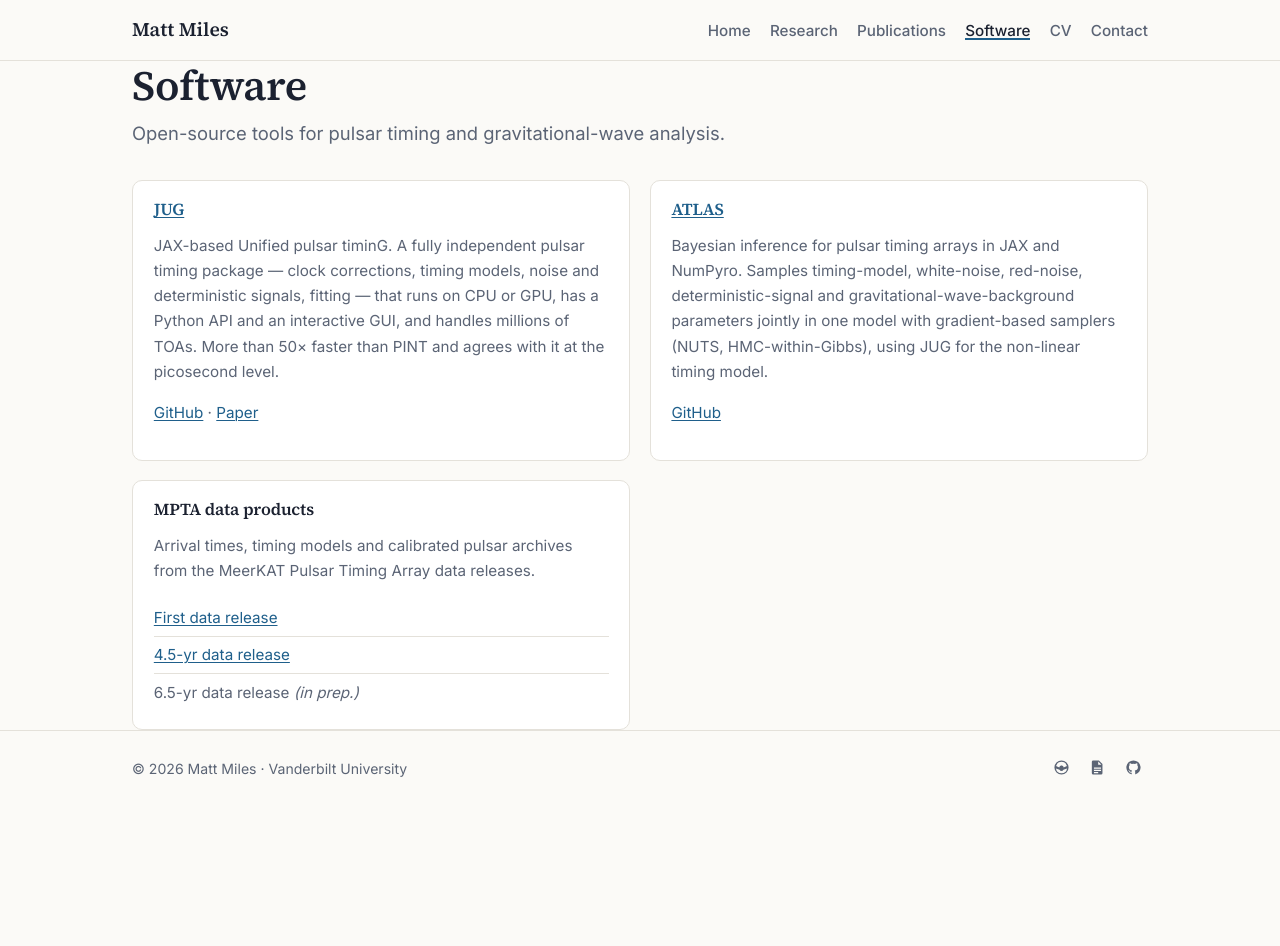
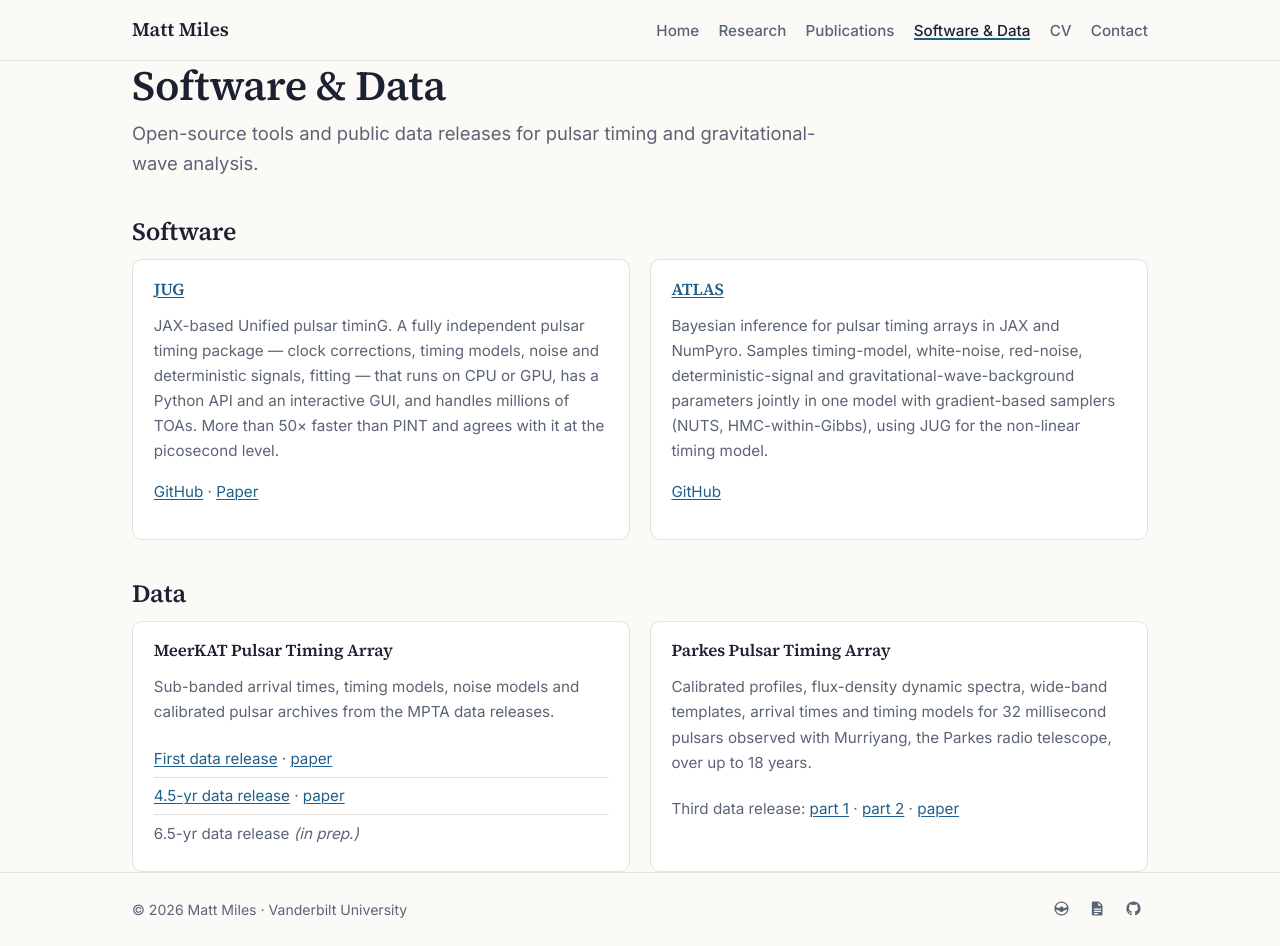
Before and after one commit to MattTMiles/MattTMiles.github.io, a Jekyll site: the page built from software.html, in a window 1280 px wide and 946 px high. Built offline with Jekyll 4.4.1, drawn with Linux system fonts in a browser that asks for light colours.

Commit message:
Software & Data page: MPTA and PPTA data release links
Co-Authored-By: Claude Opus 5.5 <noreply@anthropic.com>

```diff
--- a/_config.yml
+++ b/_config.yml
@@ -77,7 +77,7 @@ nav:
     url: /research/
   - title: Publications
     url: /publications/
-  - title: Software
+  - title: Software & Data
     url: /software/
   - title: CV
     url: /cv/
--- a/software.html
+++ b/software.html
@@ -1,10 +1,13 @@
 ---
 layout: page
-title: Software
+title: Software & Data
 permalink: /software/
-lede: Open-source tools for pulsar timing and gravitational-wave analysis.
-description: Open-source pulsar timing software by Matthew T. Miles, including JUG, a JAX-based GPU pulsar timing package.
+lede: Open-source tools and public data releases for pulsar timing and gravitational-wave analysis.
+description: >-
+  Open-source pulsar timing software and public pulsar timing array data by Matt Miles (Matthew T. Miles),
+  including JUG, ATLAS, and the MeerKAT and Parkes Pulsar Timing Array data releases.
 ---
+<h2>Software</h2>
 <div class="grid-cards">
   <div class="card">
     <h3><a href="https://github.com/MattTMiles/jug">JUG</a></h3>
@@ -20,16 +23,26 @@ description: Open-source pulsar timing software by Matthew T. Miles, including J
     (NUTS, HMC-within-Gibbs), using JUG for the non-linear timing model.</p>
     <p><a href="https://github.com/PTAGlobalFitters/Atlas">GitHub</a></p>
   </div>
+  <!-- Add more software: copy a <div class="card"> block. -->
+</div>
+
+<h2>Data</h2>
+<div class="grid-cards">
   <div class="card">
-    <h3>MPTA data products</h3>
-    <p>Arrival times, timing models and calibrated pulsar archives from the MeerKAT Pulsar Timing Array data releases.</p>
-    <!-- TODO: link the public data DOI(s) for each release -->
+    <h3>MeerKAT Pulsar Timing Array</h3>
+    <p>Sub-banded arrival times, timing models, noise models and calibrated pulsar archives from the MPTA data releases.</p>
     <ul class="stack">
-      <li><a href="https://arxiv.org/abs/2212.04648">First data release</a></li>
-      <li><a href="https://arxiv.org/abs/2412.01148">4.5-yr data release</a></li>
+      <li><a href="https://doi.org/10.26185/6392814b27073">First data release</a> · <a href="https://arxiv.org/abs/2212.04648">paper</a></li>
+      <li><a href="https://doi.org/10.57891/j0vh-5g31">4.5-yr data release</a> · <a href="https://arxiv.org/abs/2412.01148">paper</a></li>
       <li>6.5-yr data release <em>(in prep.)</em></li>
     </ul>
   </div>
-  <!-- TODO: add cards for other public tools you want to highlight, e.g. SCULPT once public,
-       or contributions to discovery / enterprise / PINT. Copy a <div class="card"> block. -->
+  <div class="card">
+    <h3>Parkes Pulsar Timing Array</h3>
+    <p>Calibrated profiles, flux-density dynamic spectra, wide-band templates, arrival times and timing models for 32
+    millisecond pulsars observed with Murriyang, the Parkes radio telescope, over up to 18 years.</p>
+    <ul class="stack">
+      <li>Third data release: <a href="https://doi.org/10.25919/w0nw-jt05">part 1</a> · <a href="https://doi.org/10.25919/23wj-1d69">part 2</a> · <a href="https://arxiv.org/abs/2306.16230">paper</a></li>
+    </ul>
+  </div>
 </div>
```
